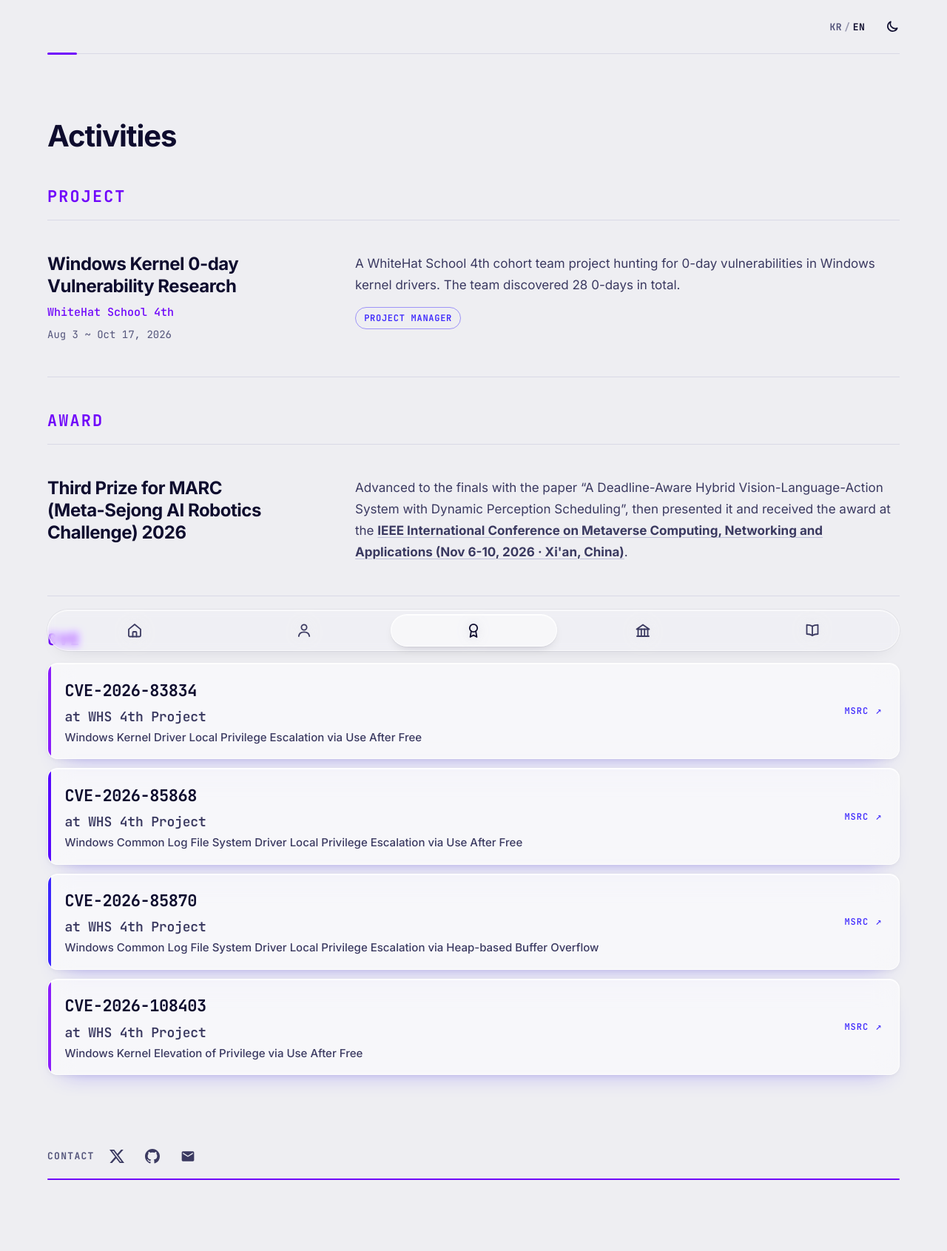
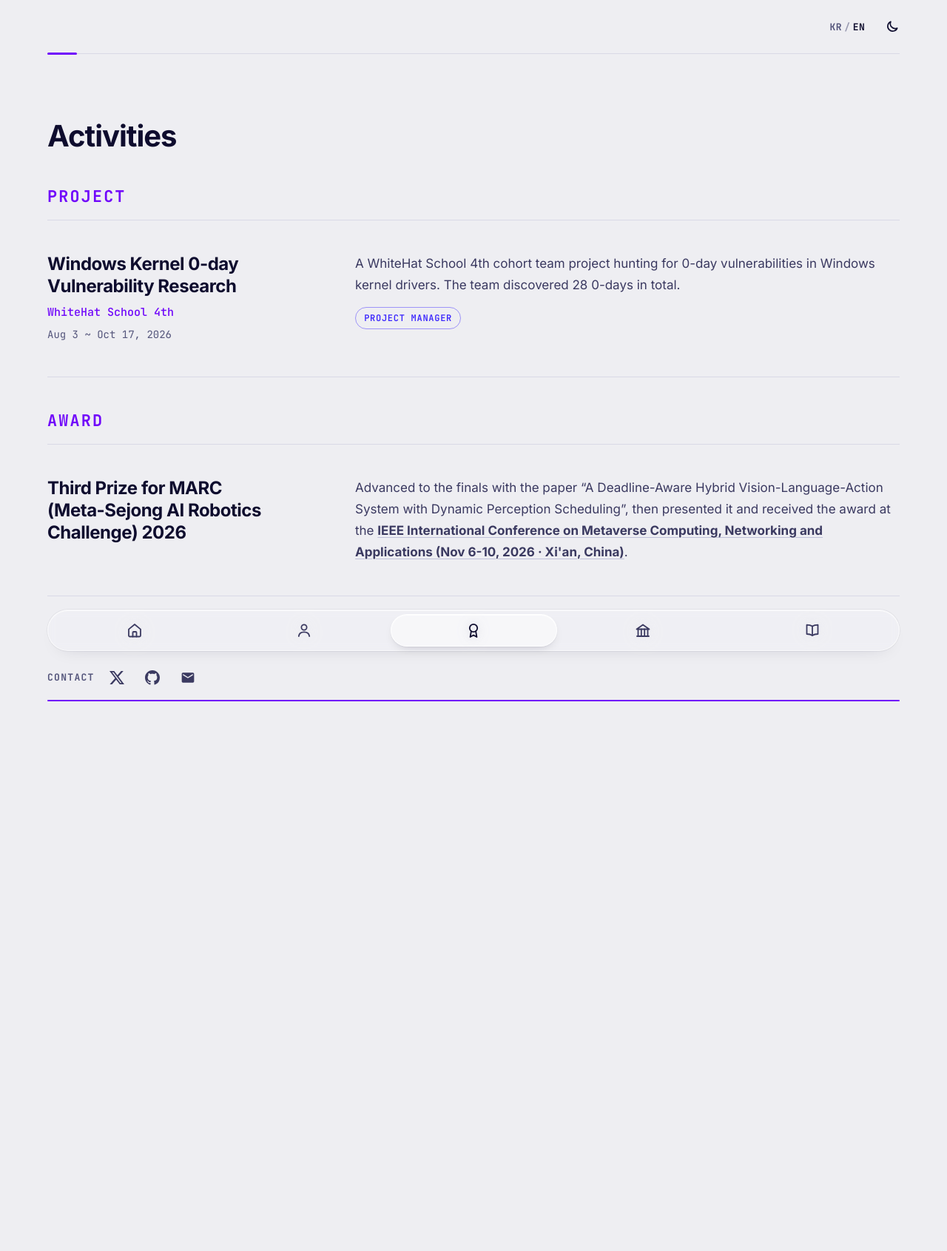
Before and after one commit to jhlee0507/jhlee0507.github.io, a Jekyll site: the page built from docs/activities/index.html, in a window 1280 px wide. Shown: the whole page at 74% size. Built offline with Jekyll 4.4.1, drawn with Linux system fonts in a browser that asks for light colours; after the commit the page ends 1044 px from its top, so only the background shows below that.

Commit message:
Remove the CVE section from Activities

```diff
--- a/docs/_config.yml
+++ b/docs/_config.yml
@@ -30,9 +30,6 @@ contact:
     icon: github
   - name: Email
     text: tommy0507@sju.ac.kr
-# Where a CVE links to when its entry in _data/cves.yml has no `url`, and the label shown beside it.
-cve_url: https://msrc.microsoft.com/update-guide/vulnerability/
-cve_source: MSRC
 
 url: https://jhlee0507.github.io
 baseurl: ""
--- a/docs/_data/activities.yml
+++ b/docs/_data/activities.yml
@@ -1,5 +1,4 @@
 # The Activities page: categories in the order shown, each with its entries under `list`.
-# (The CVE heading at the end of that page is not listed here: it is filled from _data/cves.yml.)
 # A category with an empty list (`list: []`) still shows its heading, with a short placeholder line.
 # Per entry: `title`, `summary`, and optionally `org` (the line under the title), `when` (the period,
 # written as it should read) and `role` (a badge).
--- a/docs/_data/cves.yml
+++ /dev/null
@@ -1,26 +0,0 @@
-# One entry per CVE, shown as cards under the CVE heading of the Activities page.
-# Optional per entry:
-#   url:    link target (default: the MSRC page for that id)
-#   source: the small label on the right (default: MSRC); keep it short, about 10 characters at most
-#   desc:   a short description shown under the id, for example
-#           desc: Link Following Arbitrary File Corruption
-#           (desc_ko is the same line in Korean; leave it out and the English one is shown in both languages)
-#   note:   a line right under the id saying where the CVE came from, for example
-#           note: at WHS 4th Project
-#           (note_ko is the same line in Korean)
-- id: CVE-2026-83834
-  desc: Windows Kernel Driver Local Privilege Escalation via Use After Free
-  note: at WHS 4th Project
-  note_ko: WHS 4기 프로젝트에서
-- id: CVE-2026-85868
-  desc: Windows Common Log File System Driver Local Privilege Escalation via Use After Free
-  note: at WHS 4th Project
-  note_ko: WHS 4기 프로젝트에서
-- id: CVE-2026-85870
-  desc: Windows Common Log File System Driver Local Privilege Escalation via Heap-based Buffer Overflow
-  note: at WHS 4th Project
-  note_ko: WHS 4기 프로젝트에서
-- id: CVE-2026-108403
-  desc: Windows Kernel Elevation of Privilege via Use After Free
-  note: at WHS 4th Project
-  note_ko: WHS 4기 프로젝트에서
--- a/docs/_layouts/default.html
+++ b/docs/_layouts/default.html
@@ -18,7 +18,7 @@
    and Korean if the visitor chose them before, so the page never flashes the other way first. On the main page it also
    forwards the old single-page links (#about, #research, #cve) to where that content is now. It sits above the stylesheets
    so that the forward does not wait for them. */
-(function(d){d.className+=' js';try{if(localStorage.getItem('theme')==='dark')d.setAttribute('data-theme','dark');if(localStorage.getItem('lang')==='ko'){d.setAttribute('data-lang','ko');d.lang='ko';var t=d.getAttribute('data-title-ko');if(t)document.title=t}}catch(e){}{% if page.key == 'home' %}function go(){var to={'#about':'about/','#research':'activities/','#cve':'activities/#cve'}[location.hash];if(to)location.replace('{{ '/' | relative_url }}'+to)}go();addEventListener('hashchange',go);{% endif %}})(document.documentElement);
+(function(d){d.className+=' js';try{if(localStorage.getItem('theme')==='dark')d.setAttribute('data-theme','dark');if(localStorage.getItem('lang')==='ko'){d.setAttribute('data-lang','ko');d.lang='ko';var t=d.getAttribute('data-title-ko');if(t)document.title=t}}catch(e){}{% if page.key == 'home' %}function go(){var to={'#about':'about/','#research':'activities/','#cve':'activities/'}[location.hash];if(to)location.replace('{{ '/' | relative_url }}'+to)}go();addEventListener('hashchange',go);{% endif %}})(document.documentElement);
 </script>
 <link rel="preconnect" href="https://fonts.googleapis.com">
 <link rel="preconnect" href="https://fonts.gstatic.com" crossorigin>
--- a/docs/activities/index.html
+++ b/docs/activities/index.html
@@ -58,17 +58,4 @@ title_ko: 활동
     {%- endif %}
   </div>
   {%- endfor %}
-  {%- comment %} the CVEs, from _data/cves.yml: a card per id, linked to its advisory {% endcomment %}
-  {%- if site.data.cves.size > 0 %}
-  <div class="cat" id="cve">
-    <h2 id="cat-cve">CVE</h2>
-    <ul class="cves" aria-labelledby="cat-cve">
-      {%- for cve in site.data.cves %}
-      {%- assign href = site.cve_url | append: cve.id %}
-      {%- if cve.url %}{% assign href = cve.url %}{% endif %}
-      <li class="c{{ forloop.index0 | modulo: 3 }}"><a href="{{ href | escape }}" rel="noopener" target="_blank"><span class="what"><span class="id">{{ cve.id | escape }}</span>{% if cve.note %}<span class="note">{% include t.html en=cve.note ko=cve.note_ko %}</span>{% endif %}{% if cve.desc %}<span class="desc">{% include t.html en=cve.desc ko=cve.desc_ko %}</span>{% endif %}</span><span class="lab">{{ cve.source | default: site.cve_source | escape }}</span></a></li>
-      {%- endfor %}
-    </ul>
-  </div>
-  {%- endif %}
 </section>
--- a/docs/assets/css/site.css
+++ b/docs/assets/css/site.css
@@ -26,7 +26,7 @@
   --mono:"JetBrains Mono","SFMono-Regular",ui-monospace,Menlo,Consolas,"Liberation Mono",monospace;
   color-scheme:only light;
 }
-/* dark mode, chosen with the button in the header. The buttons and the CVE chips keep their colours;
+/* dark mode, chosen with the button in the header. The buttons keep their colours;
    the ground, the text and the thin accents change. Paper stays light, so this applies to screens only. */
 @media screen{
 html[data-theme="dark"]{
@@ -44,8 +44,8 @@ html[data-theme="dark"]{
   color-scheme:dark;
 }
 html[data-theme="dark"] .timeline .ext{color:#c9d0ff;background-color:rgba(147,160,255,.22)}
-html[data-theme="dark"] .cves a,html[data-theme="dark"] .reach a{border-color:rgba(255,255,255,.16);background-color:rgba(255,255,255,.06);box-shadow:0 1px 0 rgba(255,255,255,.16) inset,0 18px 36px -22px rgba(0,0,0,.85)}
-html[data-theme="dark"] .cves a:hover,html[data-theme="dark"] .reach a:hover{background-color:rgba(255,255,255,.1)}
+html[data-theme="dark"] .reach a{border-color:rgba(255,255,255,.16);background-color:rgba(255,255,255,.06);box-shadow:0 1px 0 rgba(255,255,255,.16) inset,0 18px 36px -22px rgba(0,0,0,.85)}
+html[data-theme="dark"] .reach a:hover{background-color:rgba(255,255,255,.1)}
 html[data-theme="dark"] .tabbar{--pill-bg:rgba(255,255,255,.12);--pill-rim:rgba(255,255,255,.24);--pill-shadow:0 1px 0 rgba(255,255,255,.2) inset,0 6px 14px -6px rgba(0,0,0,.5);border-color:rgba(255,255,255,.16);background-color:rgba(255,255,255,.05);box-shadow:0 1px 0 rgba(255,255,255,.12) inset,0 10px 26px -16px rgba(0,0,0,.6)}
 html[data-theme="dark"] .hero .cta{border-color:rgba(255,255,255,.16);background-color:rgba(255,255,255,.05);box-shadow:0 1px 0 rgba(255,255,255,.12) inset,0 12px 28px -16px rgba(0,0,0,.6)}
 html[data-theme="dark"] .hero .cta:hover,html[data-theme="dark"] .hero .cta:active{background-color:rgba(255,255,255,.12)}
@@ -253,9 +253,8 @@ h2,.sec-head h1{margin:0;font-size:clamp(1.75rem,3.2vw,2.5rem);line-height:1.15;
 .proj .body .ref:hover{color:var(--accent);text-decoration-color:var(--accent)}
 .proj .role{display:inline-block;margin-top:.9rem;padding:.25rem .7rem;border:1px solid var(--accent-line);border-radius:999px;font-family:var(--mono);font-size:.75rem;font-weight:600;letter-spacing:.06em;text-transform:uppercase;color:var(--accent)}
 
-/* CVE (on the Activities page): a frosted-glass card per id, with a thin band of colour down its left edge */
-.cves{list-style:none;margin:0;padding:0;display:grid;gap:.75rem}
-.cves a,.reach a{
+/* the cards of the Contact page: frosted glass, see-through and lit along the top edge */
+.reach a{
   position:relative;overflow:hidden;
   display:flex;align-items:center;justify-content:space-between;gap:1rem;
   min-height:4.75rem;
@@ -271,21 +270,9 @@ h2,.sec-head h1{margin:0;font-size:clamp(1.75rem,3.2vw,2.5rem);line-height:1.15;
   box-shadow:0 1px 0 rgba(255,255,255,.9) inset,0 2px 6px rgba(14,12,46,.05),0 16px 32px -22px rgba(var(--bl),.45);
   transition:box-shadow .15s ease,transform .15s ease,border-color .15s ease,background-color .15s ease;
 }
-.cves a::before{content:"";position:absolute;left:0;top:0;bottom:0;width:4px;background:var(--c1)}
-.cves .c0 a{--c1:#8a1cfb;--c2:#5608fe;--glow:rgba(var(--vi),.45)}
-.cves .c1 a{--c1:#5608fe;--c2:var(--blue);--glow:rgba(var(--bl),.45)}
-.cves .c2 a{--c1:var(--blue);--c2:#3358fe;--glow:rgba(var(--az),.5)}
-.cves a:hover,.reach a:hover{color:var(--ink)}
-@media (hover:hover){.cves a:hover,.reach a:hover{transform:translateY(-2px);background-color:rgba(255,255,255,.7);box-shadow:0 1px 0 rgba(255,255,255,.9) inset,0 2px 6px rgba(14,12,46,.05),0 22px 36px -22px var(--glow,rgba(var(--bl),.45))}}
-.cves a:focus-visible,.reach a:focus-visible{outline-offset:3px}
-.cves .id{font-family:var(--mono);font-size:clamp(1.0625rem,2vw,1.375rem);font-weight:700;letter-spacing:-.02em;white-space:nowrap;color:var(--ink)}
-/* the id, and under it an optional short description */
-.cves .what{flex:1 1 auto;display:flex;flex-direction:column;gap:.3rem;min-width:0}
-/* between the two, an optional line saying where it came from: larger than the description, smaller than the id */
-.cves .note{font-family:var(--mono);font-size:clamp(1rem,1.6vw,1.125rem);line-height:1.35;font-weight:600;letter-spacing:-.01em;color:var(--ink-2)}
-.cves .desc{font-size:.9375rem;line-height:1.45;font-weight:500;color:var(--ink-2);text-wrap:balance}
-.cves .lab{flex:none;font-family:var(--mono);font-size:.75rem;font-weight:500;letter-spacing:.08em;text-transform:uppercase;white-space:nowrap;color:var(--accent)}
-.cves .lab::after{content:" ↗\FE0E";font-variant-emoji:text;font-size:1.15em}
+.reach a:hover{color:var(--ink)}
+@media (hover:hover){.reach a:hover{transform:translateY(-2px);background-color:rgba(255,255,255,.7);box-shadow:0 1px 0 rgba(255,255,255,.9) inset,0 2px 6px rgba(14,12,46,.05),0 22px 36px -22px rgba(var(--bl),.45)}}
+.reach a:focus-visible{outline-offset:3px}
 
 main > section:last-of-type{border-bottom:0}
 
@@ -384,18 +371,16 @@ html[data-lang="ko"] .contact-label{letter-spacing:.01em}
 
 @media (prefers-reduced-motion: reduce){
   *,*::before,*::after{transition:none !important;animation:none !important}
-  .cves a:hover,.reach a:hover,.tabbar a:active,.hero .cta:active{transform:none !important}
+  .reach a:hover,.tabbar a:active,.hero .cta:active{transform:none !important}
   html{scroll-behavior:auto}
 }
 @media print{
   .theme-btn,.lang-btn,.mast .links{display:none !important}
   .hero{padding-top:2.5rem}
   section:not(.hero)::before,.endline,.tabbar{display:none}
-  .proj > li,.cves li{break-inside:avoid}
-  .cves a{background:none;color:var(--ink);border:1px solid var(--rule-hi);box-shadow:none}
-  .cves a::before{display:none}
-  .cves .id,.cves .lab{color:var(--ink)}
+  .proj > li{break-inside:avoid}
+  .reach a{background:none;color:var(--ink);border:1px solid var(--rule-hi);box-shadow:none}
 }
 @media (forced-colors:active){
-  .cves a,.tabbar{border:1px solid currentColor}
+  .reach a,.tabbar{border:1px solid currentColor}
 }
```
